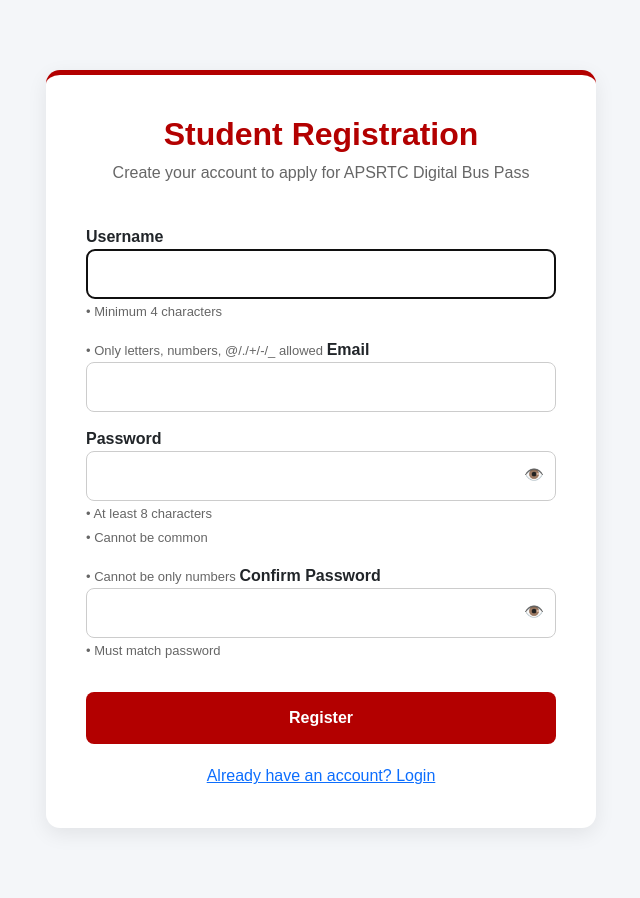
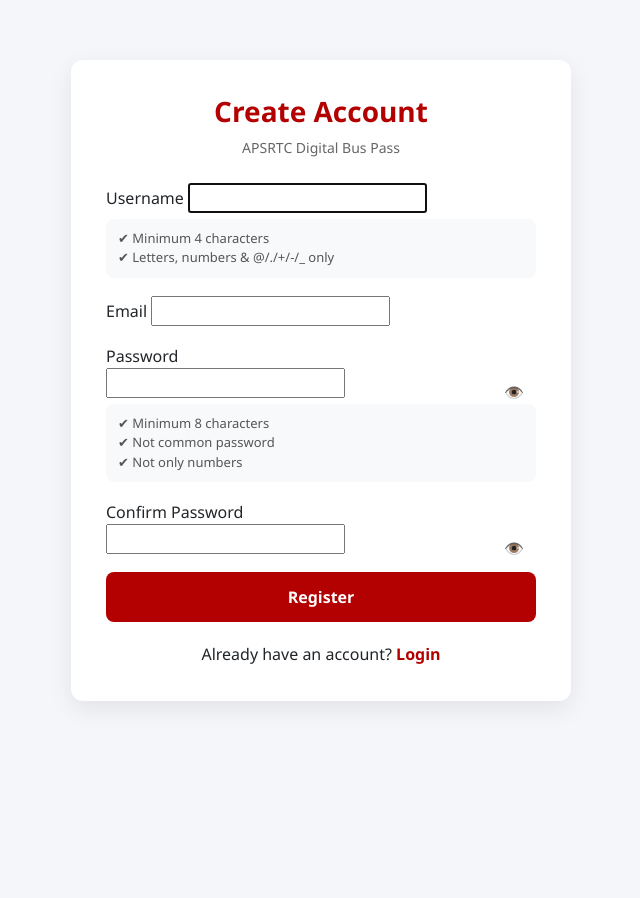
Before and after one commit to s1446/DIGITAL_BUSS_PASS, a Django app: page /register/ in a window 1280 px wide. Shown: the whole page, without its empty margins (319-959 px from the left). After the commit the page ends 704 px from the top, so only its background shows below. Run offline with Django 5.2, Linux system fonts and the light colour scheme.

Commit message:
improved login UI clean layout

```diff
--- a/templates/accounts/register.html
+++ b/templates/accounts/register.html
@@ -9,22 +9,20 @@
 
 <style>
 body {
-            font-family: Arial, sans-serif;
     background: #f4f6f9;
-            padding: 20px;
+    font-family: 'Segoe UI', sans-serif;
 }
 
 .register-container {
-            max-width: 550px;
-            margin: 50px auto;
+    max-width: 500px;
+    margin: 60px auto;
     background: white;
-            padding: 40px;
-            border-radius: 14px;
-            box-shadow: 0 6px 20px rgba(0,0,0,0.08);
-            border-top: 5px solid #b30000;
+    padding: 35px;
+    border-radius: 12px;
+    box-shadow: 0 8px 25px rgba(0,0,0,0.08);
 }
 
-        h2 {
+.title {
     text-align: center;
     color: #b30000;
     font-weight: bold;
@@ -34,44 +32,20 @@
     text-align: center;
     color: #666;
     margin-bottom: 25px;
+    font-size: 14px;
 }
 
-        label {
-            margin-top: 15px;
-            font-weight: 600;
+/* INPUT GROUP */
+.form-group {
+    margin-bottom: 18px;
 }
 
-        input {
-            width: 100%;
+.form-control {
+    border-radius: 8px;
     padding: 12px;
-            border-radius: 8px;
-            border: 1px solid #ccc;
 }
 
-        input:focus {
-            border-color: #b30000;
-        }
-
-        .register-btn {
-            width: 100%;
-            margin-top: 30px;
-            background: #b30000;
-            color: white;
-            padding: 14px;
-            border: none;
-            border-radius: 8px;
-            font-weight: bold;
-        }
-
-        .register-btn:hover {
-            background: #8f0000;
-        }
-
-        .login-link {
-            text-align: center;
-            margin-top: 20px;
-        }
-
+/* PASSWORD WRAPPER */
 .password-wrapper {
     position: relative;
 }
@@ -83,38 +57,61 @@
     cursor: pointer;
 }
 
-        small {
-            color: #666;
+/* RULE BOX */
+.rule-box {
+    background: #f8f9fa;
+    padding: 10px 12px;
+    border-radius: 8px;
     font-size: 13px;
+    color: #555;
+    margin-top: 6px;
 }
+
+/* BUTTON */
+.register-btn {
+    width: 100%;
+    background: #b30000;
+    color: white;
+    padding: 13px;
+    border-radius: 8px;
+    font-weight: bold;
+    border: none;
+}
+
+.register-btn:hover {
+    background: #8f0000;
+}
+
+/* LOGIN LINK */
+.login-link {
+    text-align: center;
+    margin-top: 20px;
+}
+
+.login-link a {
+    color: #b30000;
+    font-weight: 600;
+    text-decoration: none;
+}
+
 </style>
 </head>
+
 <body>
 
 <div class="register-container">
 
-    <h2>Student Registration</h2>
-    <p class="subtitle">
-        Create your account to apply for APSRTC Digital Bus Pass
-    </p>
+    <h3 class="title">Create Account</h3>
+    <p class="subtitle">APSRTC Digital Bus Pass</p>
 
-    <!-- SUCCESS / ERROR MESSAGE -->
-    {% if messages %}
-        {% for message in messages %}
-            <div class="alert alert-success">{{ message }}</div>
-        {% endfor %}
-    {% endif %}
-
-    <!-- FORM ERRORS -->
+    <!-- ERRORS -->
     {% if form.errors %}
     <div class="alert alert-danger">
-            <ul style="margin:0;">
         {% for field in form %}
             {% for error in field.errors %}
-                        <li>{{ error }}</li>
+                <div>{{ error }}</div>
             {% endfor %}
         {% endfor %}
-            </ul>
     </div>
     {% endif %}
 
@@ -122,38 +119,43 @@
         {% csrf_token %}
 
         <!-- USERNAME -->
+        <div class="form-group">
             <label>Username</label>
             {{ form.username }}
-        <small>
-            • Minimum 4 characters<br>
-            • Only letters, numbers, @/./+/-/_ allowed
-        </small>
+            <div class="rule-box">
+                ✔ Minimum 4 characters <br>
+                ✔ Letters, numbers & @/./+/-/_ only
+            </div>
+        </div>
 
         <!-- EMAIL -->
+        <div class="form-group">
             <label>Email</label>
             {{ form.email }}
+        </div>
 
         <!-- PASSWORD -->
+        <div class="form-group">
             <label>Password</label>
             <div class="password-wrapper">
                 {{ form.password1 }}
                 <span class="toggle-eye" onclick="togglePassword('id_password1')">👁️</span>
             </div>
-        <small>
-            • At least 8 characters<br>
-            • Cannot be common<br>
-            • Cannot be only numbers
-        </small>
+            <div class="rule-box">
+                ✔ Minimum 8 characters <br>
+                ✔ Not common password <br>
+                ✔ Not only numbers
+            </div>
+        </div>
 
         <!-- CONFIRM PASSWORD -->
+        <div class="form-group">
             <label>Confirm Password</label>
             <div class="password-wrapper">
                 {{ form.password2 }}
                 <span class="toggle-eye" onclick="togglePassword('id_password2')">👁️</span>
             </div>
-        <small>
-            • Must match password
-        </small>
+        </div>
 
         <button type="submit" class="register-btn">
             Register
@@ -161,16 +163,15 @@
     </form>
 
     <div class="login-link">
-        <a href="{% url 'login' %}">
-            Already have an account? Login
-        </a>
+        Already have an account?
+        <a href="{% url 'login' %}">Login</a>
     </div>
 
 </div>
 
 <script>
 function togglePassword(id) {
-    const field = document.getElementById(id);
+    let field = document.getElementById(id);
     field.type = field.type === "password" ? "text" : "password";
 }
 </script>
```
Also changed, not shown: templates/accounts/login.html (+55 -59 lines), db.sqlite3. Lines whose indentation alone changed are shown as unchanged.
